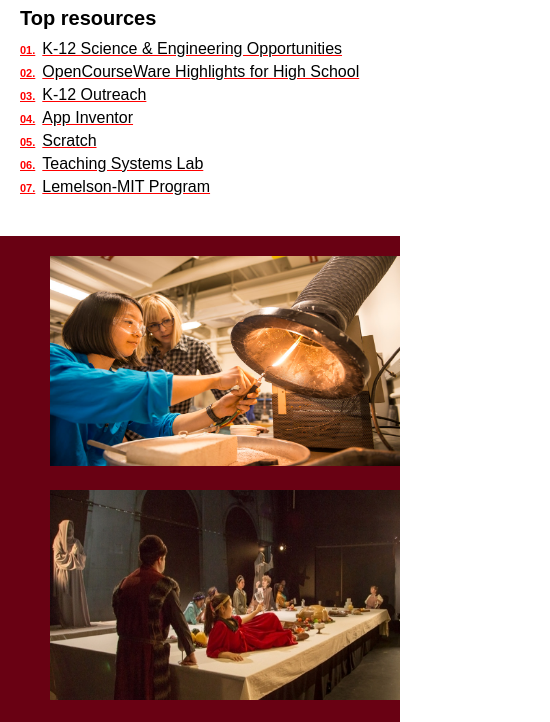
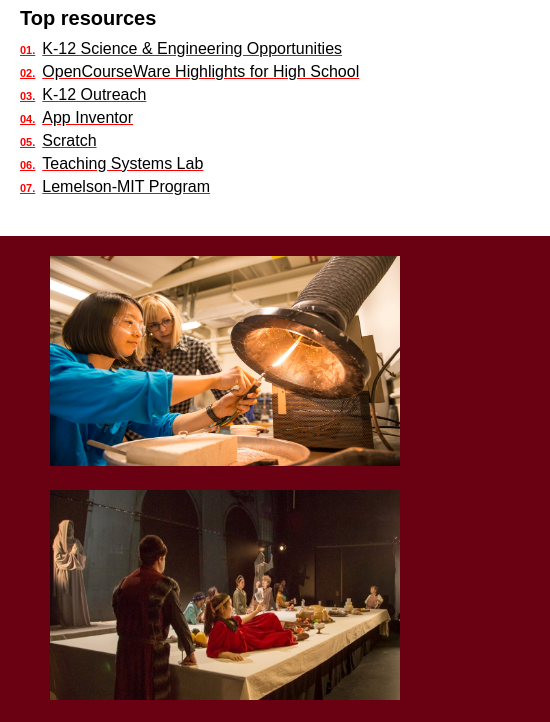
Before and after one commit to Aroobaakhan/MIT-Massachusetts-Institute-of-Technology, a plain HTML site: page edu.html in a window 390 px wide. Shown: the part 4815-5537 px from the top of the page, 550 px wide, since content can reach past the window. Drawn offline with Linux system fonts and the light colour scheme.

Commit message:
Update edu.css

```diff
--- a/edu.css
+++ b/edu.css
@@ -281,7 +281,7 @@
     }
     .imagesarea{
         height: 1470px;
-        width: 400px;
+        width: 550px;
     }
     .redimages img{
         width: 350px;
```
